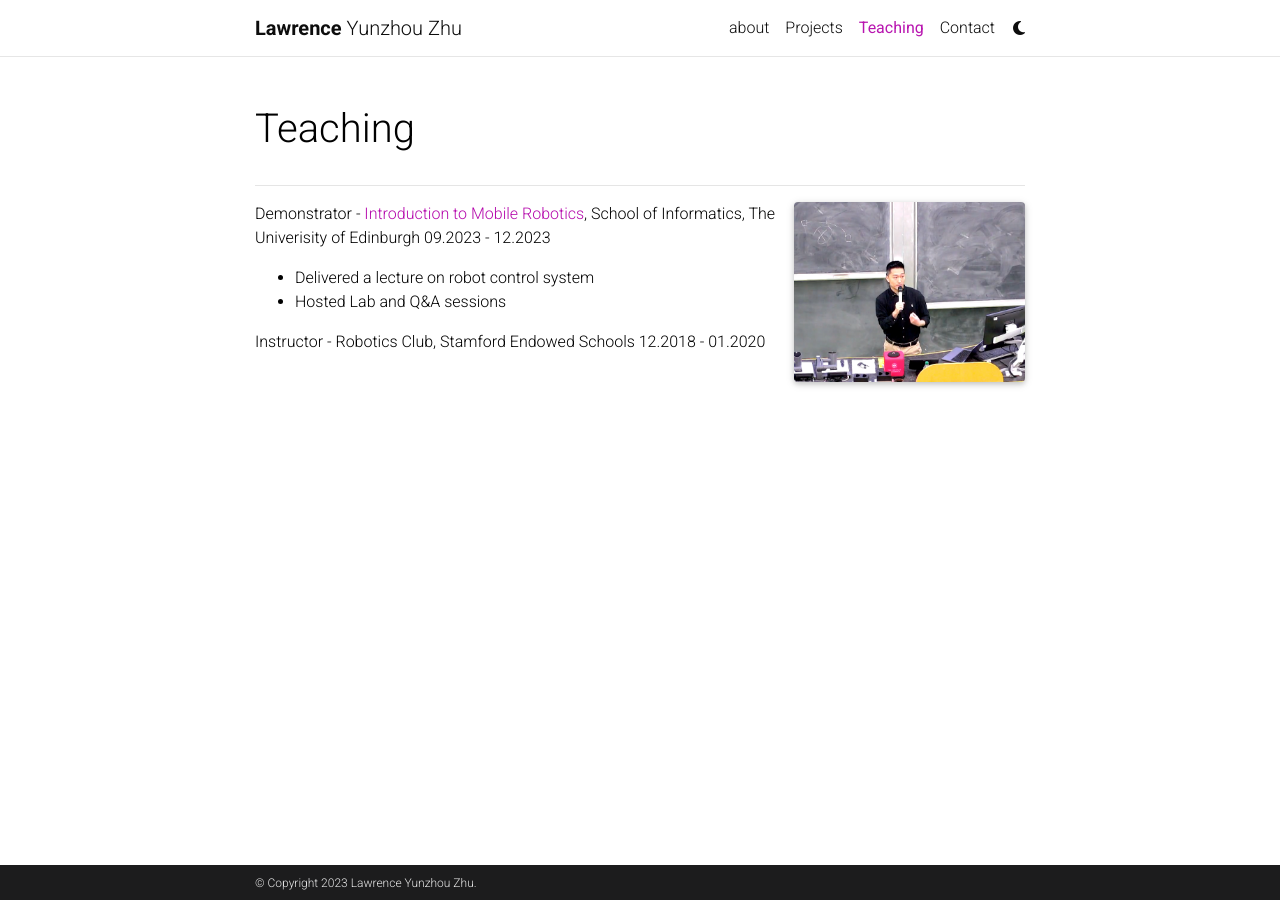
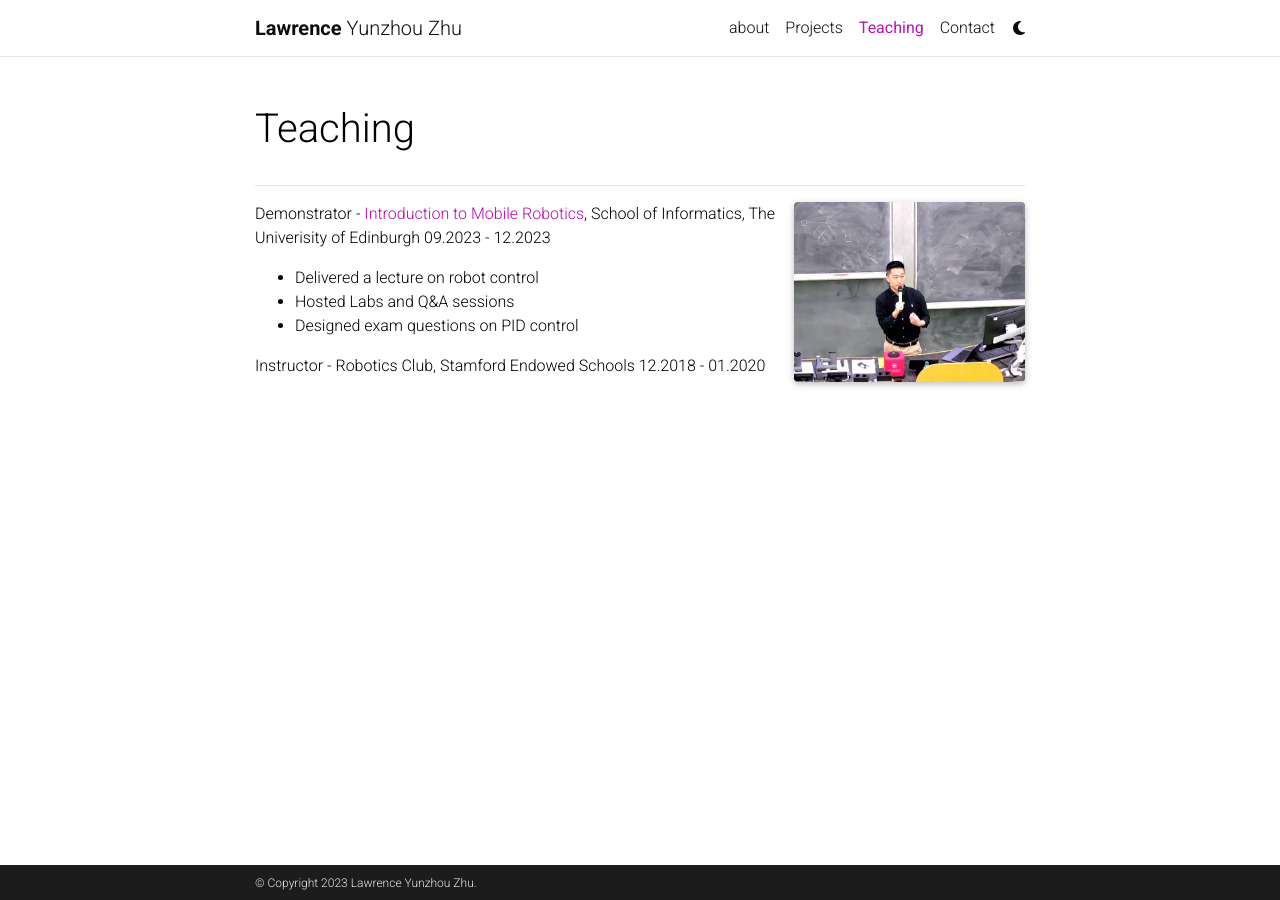
Before and after one commit to LawrenceZ22/LawrenceZ22.github.io, a Jekyll site: the page built from _pages/teaching.md, in a window 1280 px wide. Built offline with Jekyll 4.4.1, drawn with Linux system fonts in a browser that asks for light colours; full-size pictures stand in for the smaller copies a plugin makes; comment, search, counter and statistics services are not loaded; a style sheet for code colours, icons or effects is not loaded.

```diff
--- a/_pages/teaching_experience.md
+++ b/_pages/teaching_experience.md
@@ -1,8 +1,9 @@
 Demonstrator - <a href="https://opencourse.inf.ed.ac.uk/mob" target="_blank">Introduction to Mobile Robotics</a>, School of Informatics, The Univerisity of Edinburgh 09.2023 - 12.2023
 
 <ul>
-  <li>Delivered a lecture on robot control system</li>
-  <li>Hosted Lab and Q&A sessions</li>
+  <li>Delivered a lecture on robot control</li>
+  <li>Hosted Labs and Q&A sessions</li>
+  <li>Designed exam questions on PID control</li>
 </ul>
 
 Instructor - Robotics Club, Stamford Endowed Schools 12.2018 - 01.2020
```
